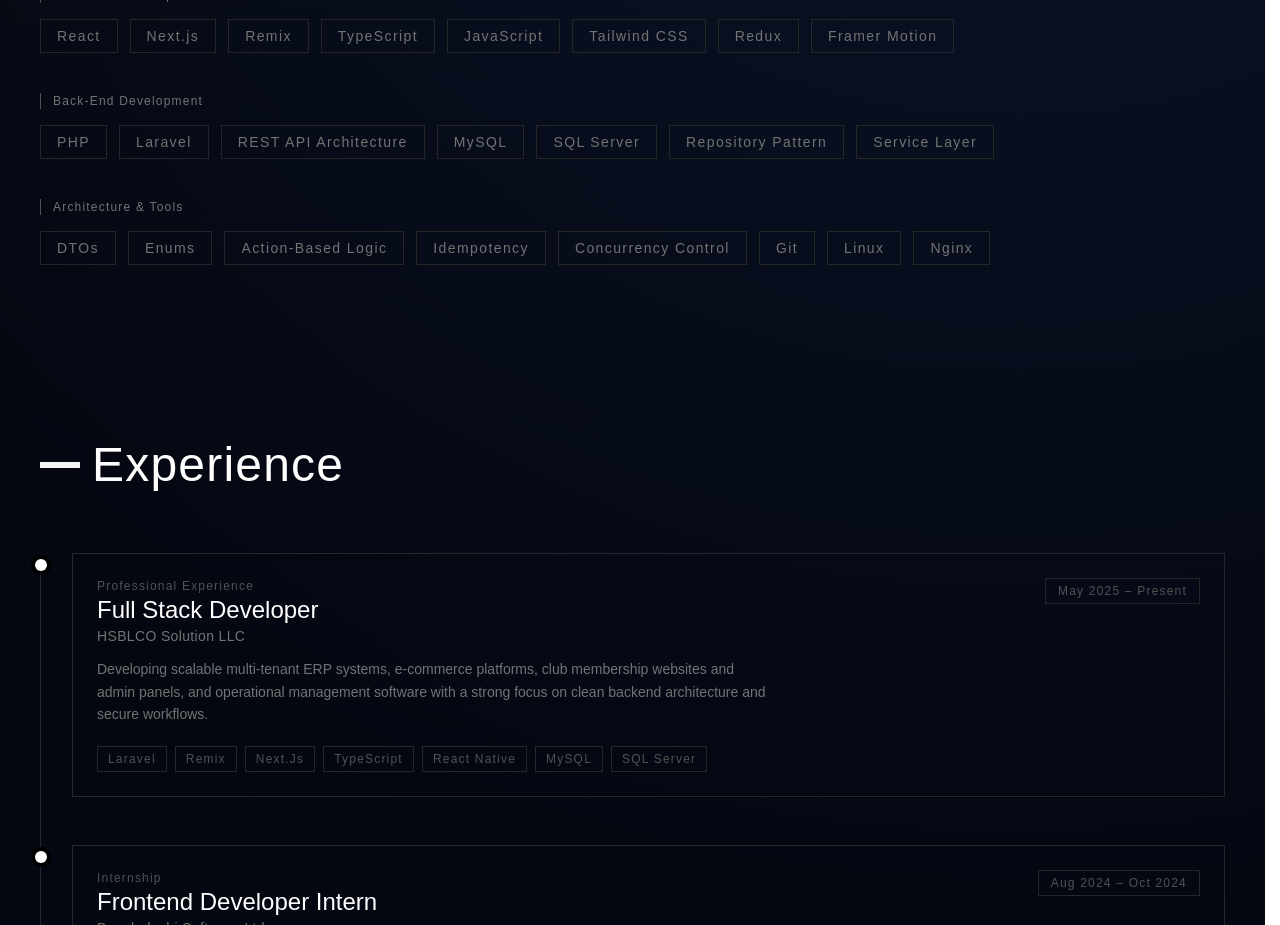
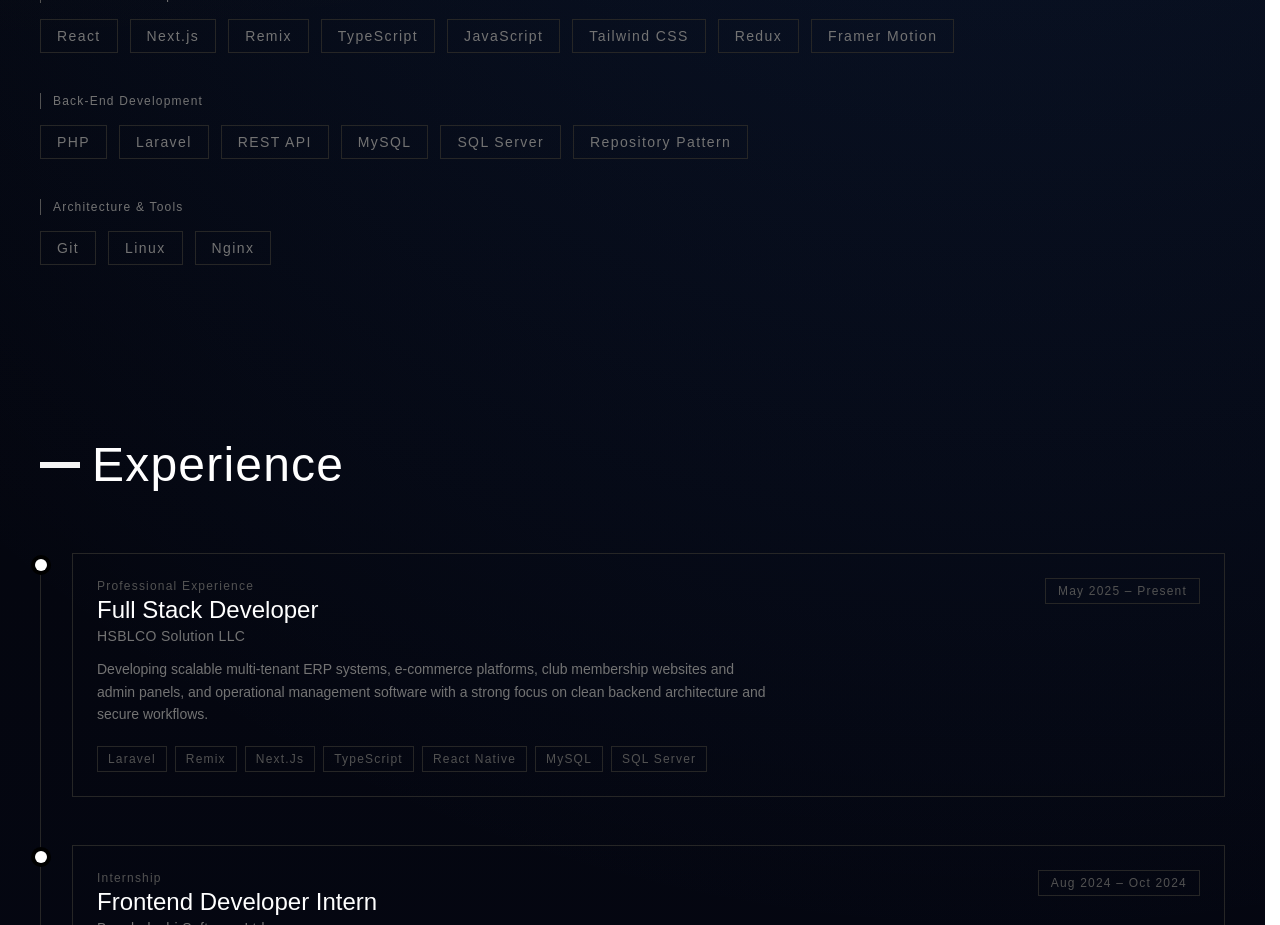
Before and after one commit to mdtanvirrana/portfolio-3.0, a Next.js app: page / in a window 1280 px wide. Shown: the part 2200-3125 px from the top of the page. Built offline with nearby package versions, Linux system fonts and the light colour scheme; a web font is replaced by a local one.

Commit message:
Refine skills list by removing duplicates
Removed redundant terms from the skills list.

```diff
--- a/components/SkillsSection.tsx
+++ b/components/SkillsSection.tsx
@@ -14,10 +14,10 @@ const skills: Record<string, string[]> = {
         "React", "Next.js", "Remix", "TypeScript", "JavaScript", "Tailwind CSS", "Redux", "Framer Motion",
     ],
     "Back-End Development": [
-        "PHP", "Laravel", "REST API Architecture", "MySQL", "SQL Server", "Repository Pattern", "Service Layer",
+        "PHP", "Laravel", "REST API", "MySQL", "SQL Server", "Repository Pattern",
     ],
     "Architecture & Tools": [
-        "DTOs", "Enums", "Action-Based Logic", "Idempotency", "Concurrency Control", "Git", "Linux", "Nginx",
+        "Git", "Linux", "Nginx",
     ],
 };
 
```
